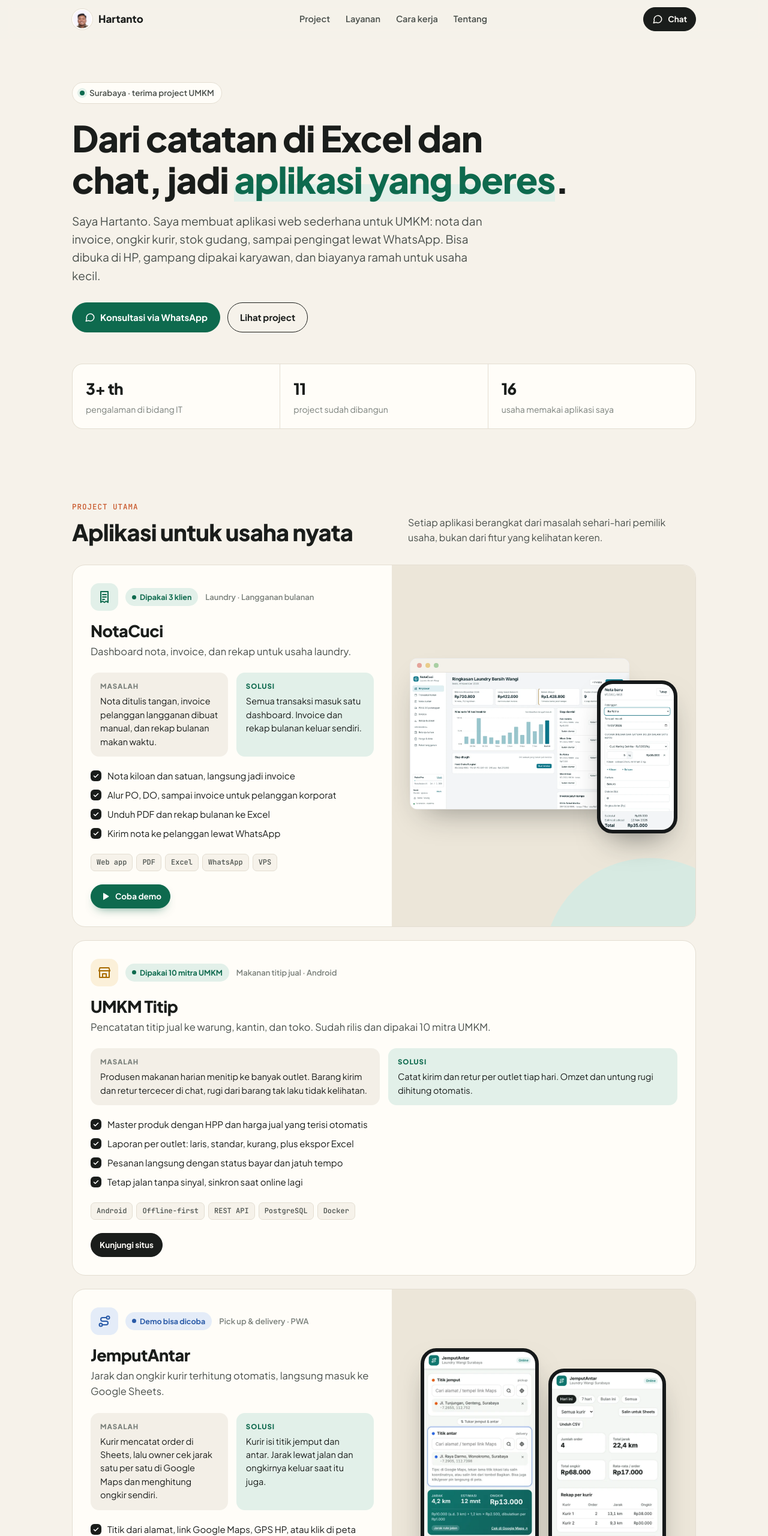
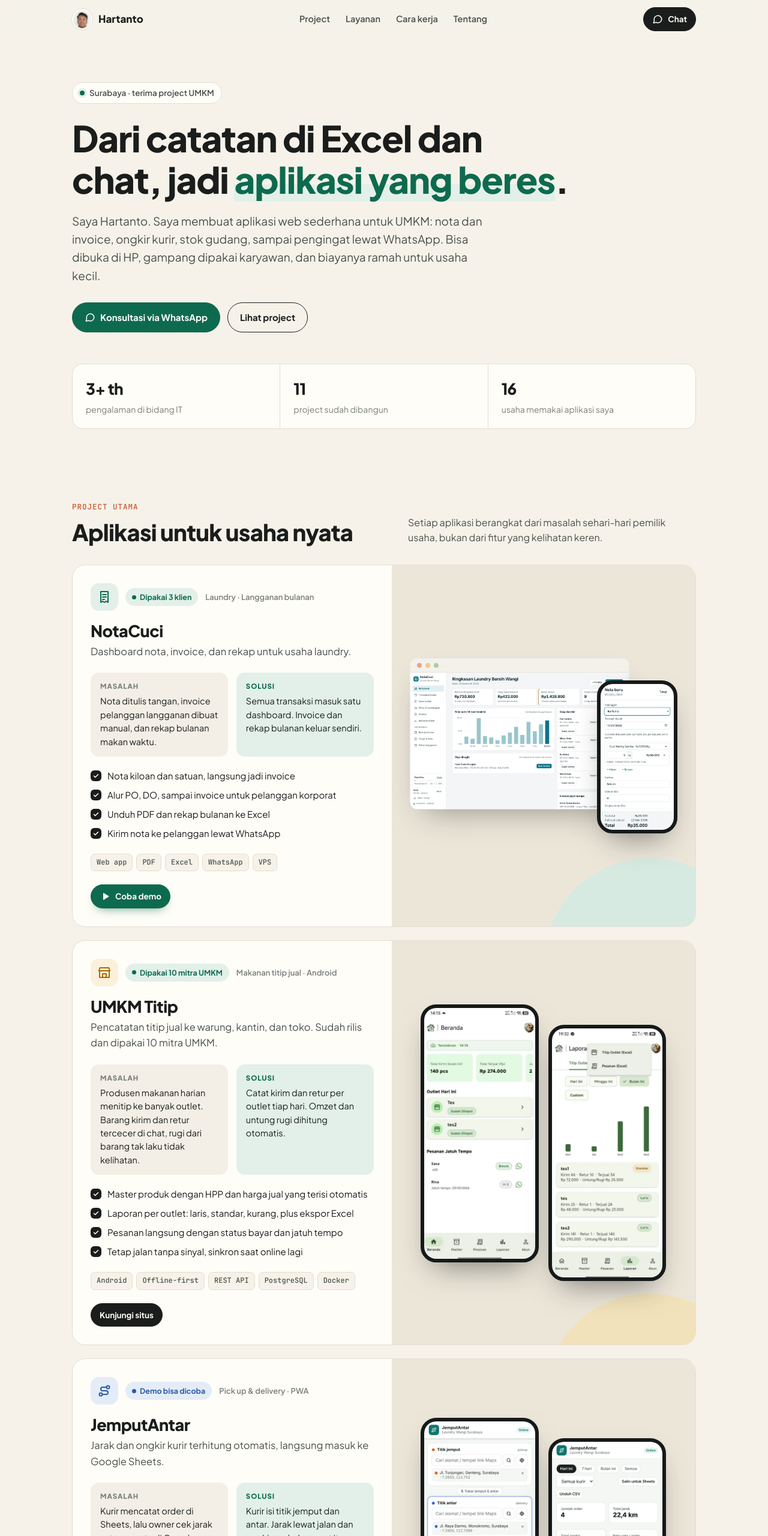
Before and after one commit to itsotnat/itsotnat.github.io, a plain HTML site: page jasa/index.html in a window 1280 px wide. Shown: the top 2560 px of the page at 60% size. Drawn offline with Linux system fonts and the light colour scheme.

Commit message:
Jasa updatae
Update jasa

```diff
--- a/jasa/index.html
+++ b/jasa/index.html
@@ -9,7 +9,7 @@
 <meta property="og:description" content="Dari catatan di Excel dan chat, jadi aplikasi yang beres. Nota, ongkir kurir, stok gudang, dan otomasi WhatsApp.">
 <meta property="og:image" content="https://itsotnat.github.io/jasa/img/og.jpg">
 <meta name="theme-color" content="#F6F2EA">
-<link rel="icon" href="img/avatar-santai.webp">
+<link rel="icon" href="img/avatar-formal.webp">
 <link rel="preconnect" href="https://fonts.googleapis.com">
 <link rel="preconnect" href="https://fonts.gstatic.com" crossorigin>
 <link href="https://fonts.googleapis.com/css2?family=Plus+Jakarta+Sans:wght@400;500;600;700;800&family=JetBrains+Mono:wght@500&display=swap" rel="stylesheet">
@@ -206,7 +206,7 @@
 
 <nav class="nav" id="nav">
   <div class="wrap">
-    <a class="brand" href="#top"><img src="img/avatar-santai.webp" alt="" width="34" height="34">Hartanto</a>
+    <a class="brand" href="#top"><img src="img/avatar-formal.webp" alt="" width="34" height="34">Hartanto</a>
     <ul>
       <li><a href="#project">Project</a></li>
       <li><a href="#layanan">Layanan</a></li>
@@ -286,7 +286,7 @@
       </article>
 
       <!-- UMKM Titip -->
-      <article class="proj noimg reveal">
+      <article class="proj reveal">
         <div class="body">
           <div class="proj-top">
             <div class="icon" style="background:var(--amber-2);color:var(--amber)">
@@ -309,6 +309,12 @@
           </ul>
           <div class="chips"><span class="chip">Android</span><span class="chip">Offline-first</span><span class="chip">REST API</span><span class="chip">PostgreSQL</span><span class="chip">Docker</span></div>
           <div class="links"><a class="btn btn-dark btn-sm" data-link="umkmtitip" target="_blank" rel="noopener">Kunjungi situs</a></div>
+        </div>
+        <div class="gallery" style="--glow:#F3E3B8">
+          <div class="pair">
+            <div class="phone"><img src="img/umkmtitip-beranda.webp" alt="Beranda UMKM Titip di HP" loading="lazy" width="420" height="952"></div>
+            <div class="phone"><img src="img/umkmtitip-laporan.webp" alt="Laporan per outlet UMKM Titip di HP" loading="lazy" width="420" height="945"></div>
+          </div>
         </div>
       </article>
 
@@ -541,7 +547,7 @@
     <div class="about">
       <div class="txt reveal">
         <div class="me">
-        <img src="img/foto-santai.webp" alt="Foto Hartanto" width="480" height="600" loading="lazy">
+        <img src="img/foto-formal.webp" alt="Foto Hartanto" width="480" height="600" loading="lazy">
         <div>
         <div class="kicker">Tentang</div>
         <h2 style="font-size:clamp(26px,4vw,38px);font-weight:800;margin-bottom:20px">Halo, saya Hartanto</h2>
@@ -570,7 +576,7 @@
 
 <section class="final" id="kontak">
   <div class="wrap reveal">
-    <img src="img/avatar-santai.webp" alt="" width="76" height="76" loading="lazy" style="width:76px;height:76px;border-radius:50%;margin:0 auto 16px;border:3px solid var(--paper);box-shadow:0 0 0 1px var(--line)">
+    <img src="img/avatar-formal.webp" alt="" width="76" height="76" loading="lazy" style="width:76px;height:76px;border-radius:50%;margin:0 auto 16px;border:3px solid var(--paper);box-shadow:0 0 0 1px var(--line)">
     <div class="kicker">Mulai dari obrolan</div>
     <h2>Ada pekerjaan di usaha kakak yang masih manual?</h2>
     <p>Ceritakan alurnya lewat WhatsApp. Saya bantu lihat bagian mana yang bisa dibuat otomatis, dan kira-kira berapa biayanya.</p>
```
Also changed, not shown: jasa/img/avatar-formal.webp (added), jasa/img/foto-formal.webp (added), jasa/img/og.jpg, jasa/img/umkmtitip-beranda.webp (added), jasa/img/umkmtitip-laporan.webp (added).
